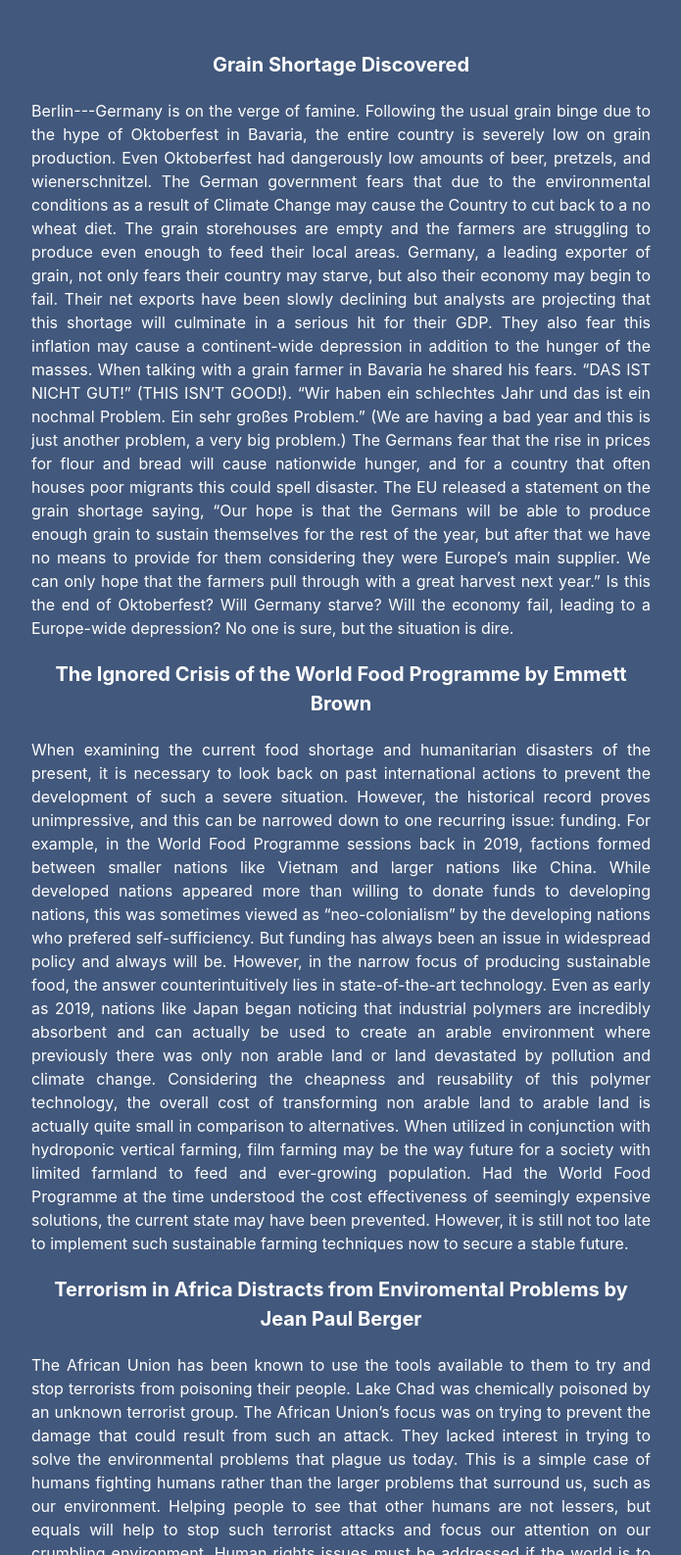
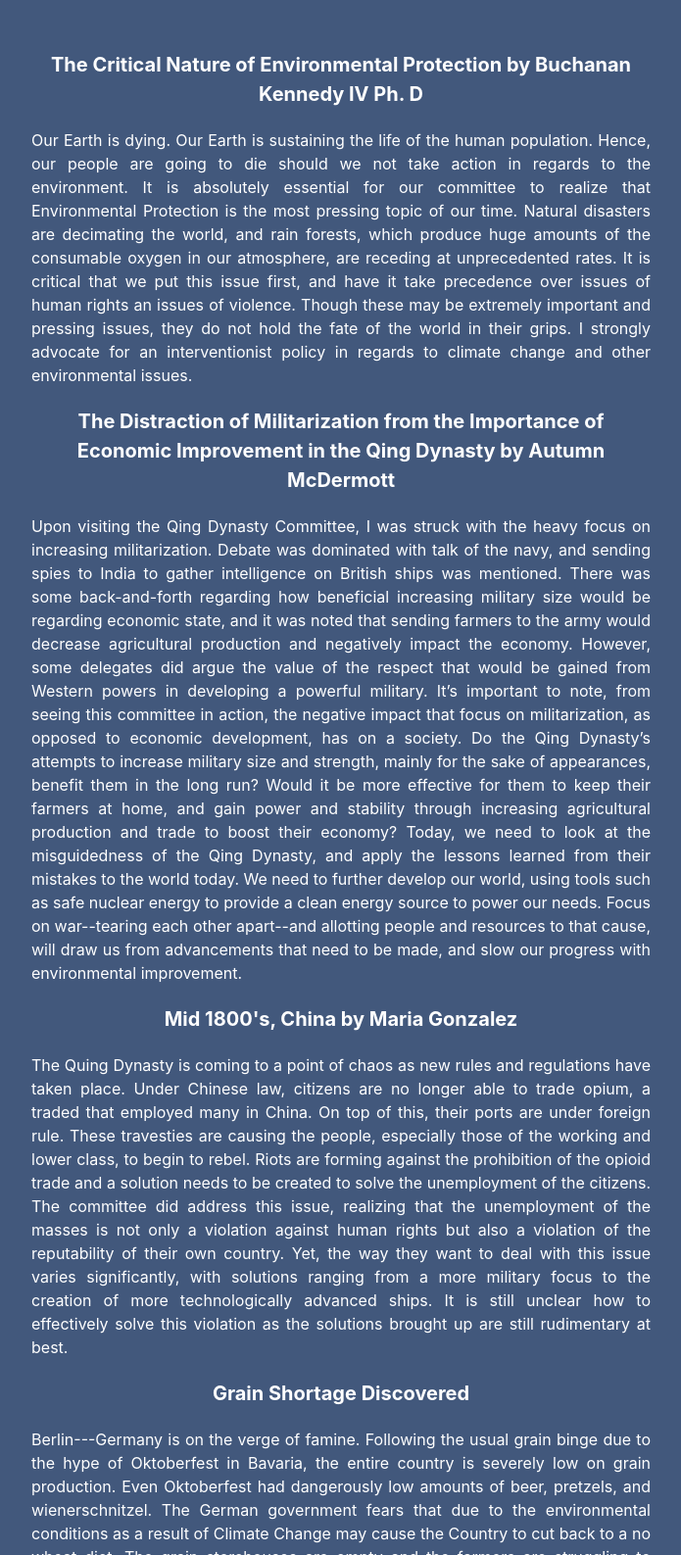
Before and after one commit to dcizmarik/E7TimeCapsule, a plain HTML site: page index.html in a window 1280 px wide. Shown: the part 340-1927 px from the top of the page at 98% size, without its empty margins (292-987 px from the left). Drawn offline with Linux system fonts and the light colour scheme.

Commit message:
pushing updates

```diff
--- a/index.html
+++ b/index.html
@@ -25,6 +25,25 @@
         <div id="spacer"></div>
 
         <div id="essay-content" class="center" width="100%">
+
+        <h3>The Critical Nature of Environmental Protection by Buchanan Kennedy IV Ph. D</h3>
+        <p>Our Earth is dying. Our Earth is sustaining the life of the human population. Hence, our people are going to die should we not take action in regards to the environment. It is absolutely essential for our committee to realize that Environmental Protection is the most pressing topic of our time. Natural disasters are decimating the world, and rain forests, which produce huge amounts of the consumable oxygen in our atmosphere, are receding at unprecedented rates. It is critical that we put this issue first, and have it take precedence over issues of human rights an issues of violence. Though these may be extremely important and pressing issues, they do not hold the fate of the world in their grips. I strongly advocate for an interventionist policy in regards to climate change and other environmental issues.
+</p>
+
+        <h3>The Distraction of Militarization from the Importance of Economic Improvement in the Qing Dynasty by Autumn McDermott
+</h3>
+        <p>Upon visiting the Qing Dynasty Committee, I was struck with the heavy focus on increasing militarization. Debate was dominated with talk of the navy, and sending spies to India to gather intelligence on British ships was mentioned. There was some back-and-forth regarding how beneficial increasing military size would be regarding economic state, and it was noted that sending farmers to the army would decrease agricultural production and negatively impact the economy. However, some delegates did argue the value of the respect that would be gained from Western powers in developing a powerful military.
+	It’s important to note, from seeing this committee in action, the negative impact that focus on militarization, as opposed to economic development, has on a society. Do the Qing Dynasty’s attempts to increase military size and strength, mainly for the sake of appearances, benefit them in the long run? Would it be more effective for them to keep their farmers at home, and gain power and stability through increasing agricultural production and trade to boost their economy?
+	Today, we need to look at the misguidedness of the Qing Dynasty, and apply the lessons learned from their mistakes to the world today. We need to further develop our world, using tools such as safe nuclear energy to provide a clean energy source to power our needs. Focus on war--tearing each other apart--and allotting people and resources to that cause, will draw us from advancements that need to be made, and slow our progress with environmental improvement.
+</p>
+
+    <h3>Mid 1800's, China by Maria Gonzalez</h3>
+    <p>The Quing Dynasty is coming to a point of chaos as new rules and regulations have taken place. Under Chinese law, citizens are no longer able to trade opium, a traded that employed many in China. On top of this, their ports are under foreign rule. These travesties are causing the people, especially those of the working and lower class, to begin to rebel. Riots are forming against the prohibition of the opioid trade and a solution needs to be created to solve the unemployment of the citizens.
+
+The committee did address this issue, realizing that the unemployment of the masses is not only a violation against human rights but also a violation of the reputability of their own country. Yet, the way they want to deal with this issue varies significantly, with solutions ranging from a more military focus to the creation of more technologically advanced ships. It is still unclear how to effectively solve this violation as the solutions brought up are still rudimentary at best.
+</p>
+
+
 
         <h3>Grain Shortage Discovered</h3>
         <p>Berlin---Germany is on the verge of famine.  Following the usual grain binge due to the hype of Oktoberfest in Bavaria, the entire country is severely low on grain production.  Even Oktoberfest had dangerously low amounts of beer, pretzels, and wienerschnitzel.  The German government fears that due to the environmental conditions as a result of Climate Change may cause the Country to cut back to a no wheat diet.  The grain storehouses are empty and the farmers are struggling to produce even enough to feed their local areas.
```
